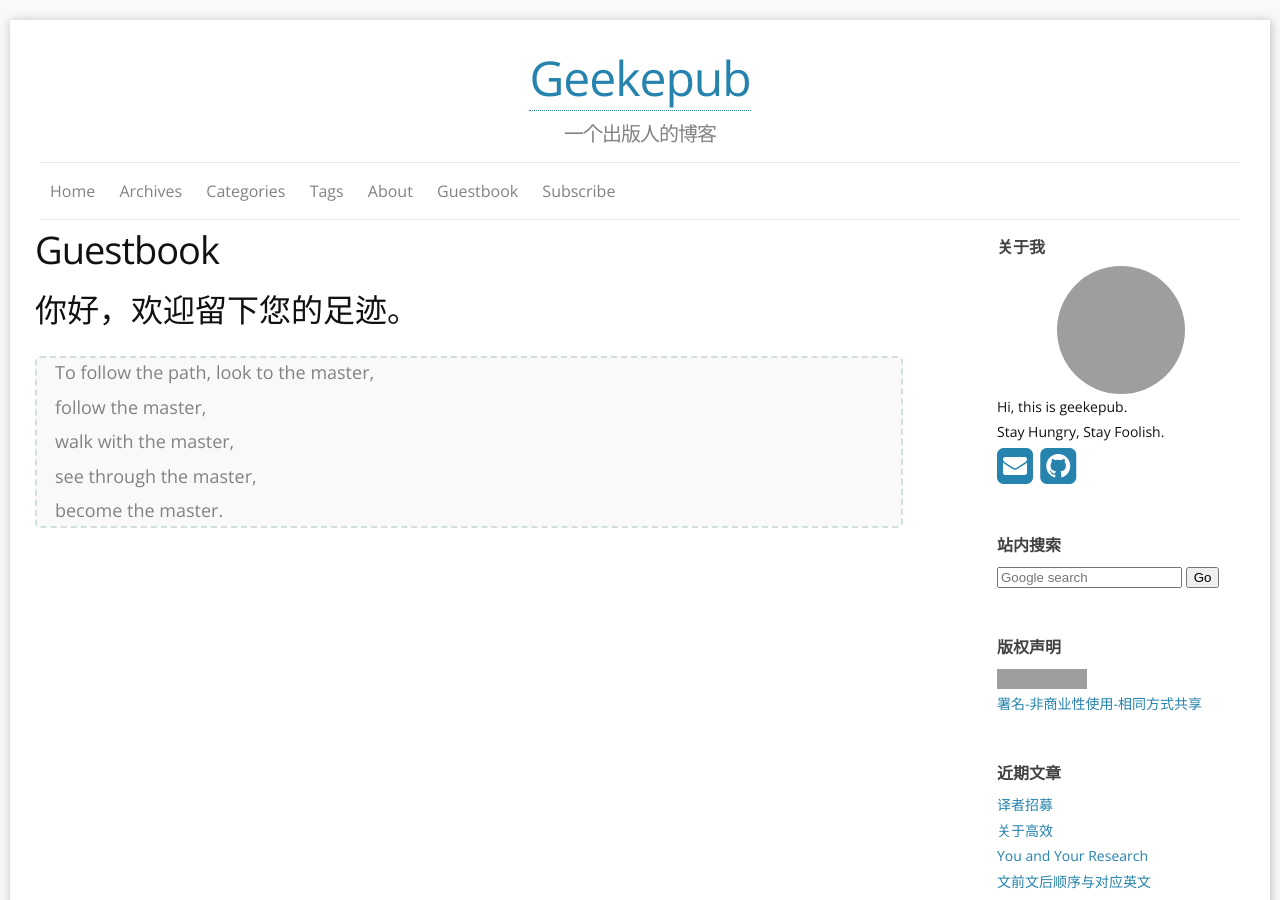
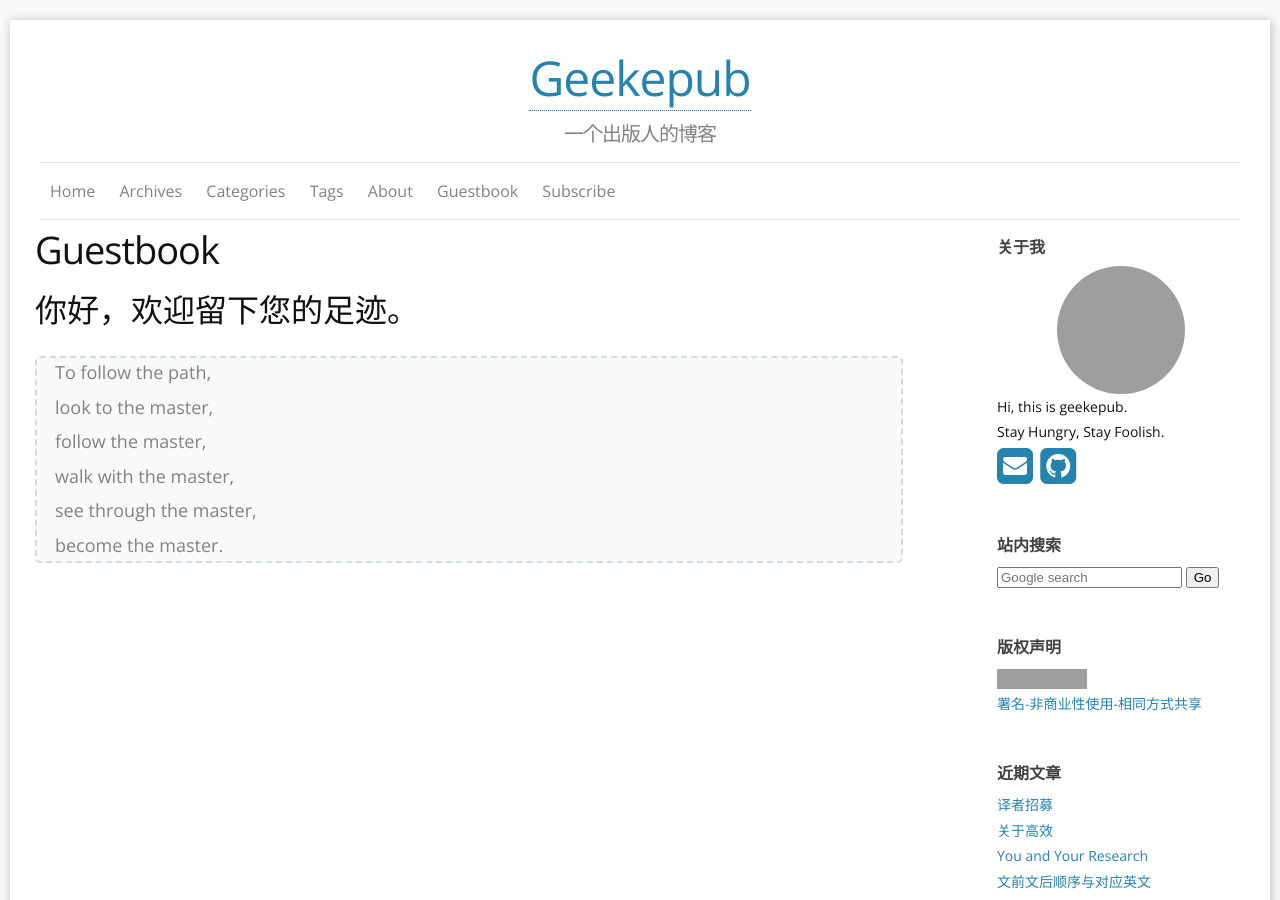
Before and after one commit to geekepub/geekepub.github.io, a Jekyll site: the page built from f_guestbook.md, in a window 1280 px wide and 900 px high. Built offline with Jekyll 4.4.1, drawn with Linux system fonts in a browser that asks for light colours; nearby versions of some CDN libraries; comment, search, counter and statistics services are not loaded; grey boxes are pictures that could not be loaded.

```diff
--- a/f_guestbook.md
+++ b/f_guestbook.md
@@ -6,7 +6,9 @@ permalink: /guestbook/
 ---
 ## 你好，欢迎留下您的足迹。
 
-> To follow the path, look to the master,
+> To follow the path,
+>
+>look to the master,
 >
 > follow the master,
 >
```
